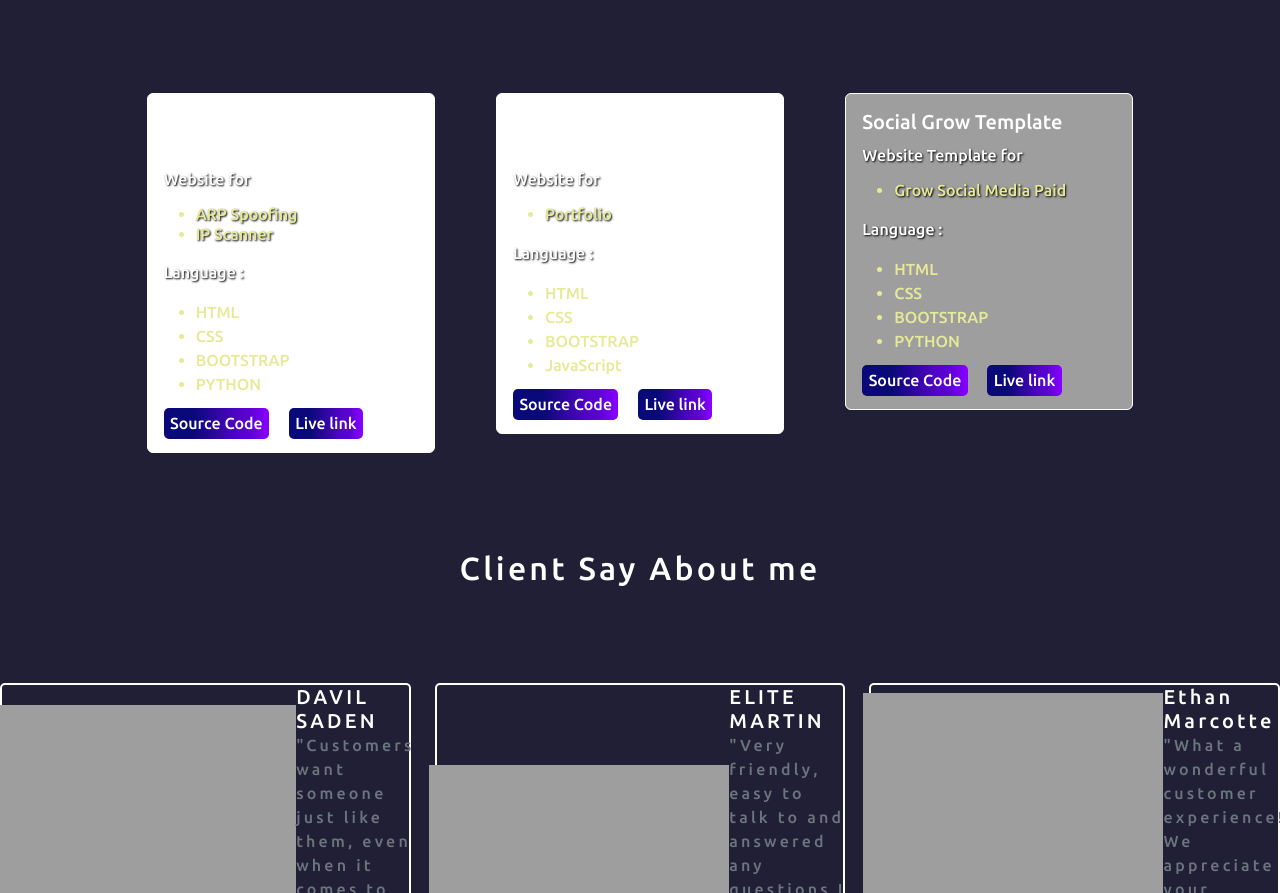
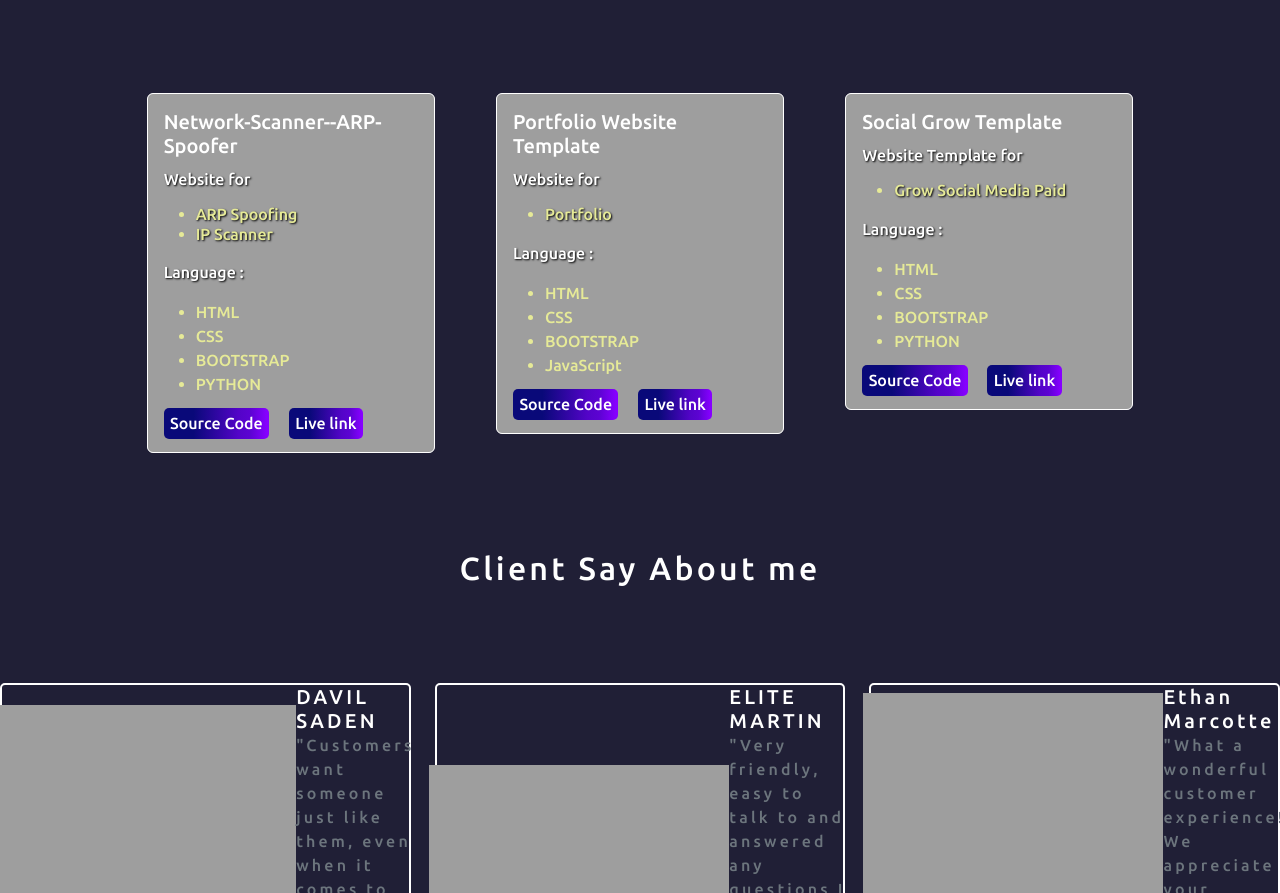
Before and after one commit to rvindr/Ravinder, a plain HTML site: page index.html in a window 1280 px wide. Shown: the part 2326-3219 px from the top of the page. Drawn offline with nearby package versions, Linux system fonts and the light colour scheme; the site is published under a folder, as on GitHub Pages, so addresses that start at the root find nothing.

Commit message:
Update index.html

```diff
--- a/index.html
+++ b/index.html
@@ -180,7 +180,7 @@
             <div class="row mtop-5">
                 <!-- network scanner project  -->
                 <div class="col-lg-4 " data-aos="fade-up">
-                    <div class="card proj-card" id="proj-card-1" style="width: 18rem;  background-image: url(/img/net-scanner.png);">
+                    <div class="card proj-card" id="proj-card-1" style="width: 18rem;  background-image: url(img/net-scanner.png);">
                         <div class="card-body">
                             <h5 class="card-title text-white mb-3">
                                 Network-Scanner--ARP-Spoofer</h5>
@@ -211,7 +211,7 @@
                 <!-- portfolio template proj  -->
                 <div class="col-lg-4" data-aos="fade-up">
 
-    <div class="card proj-card" id="proj-card-2" style="width: 18rem;background-image: url(/img/portfolio.png);">
+    <div class="card proj-card" id="proj-card-2" style="width: 18rem;background-image: url(img/portfolio.png);">
                         <div class="card-body">
                             <h5 class="card-title text-white mb-3">
                                 Portfolio Website Template</h5>
```
